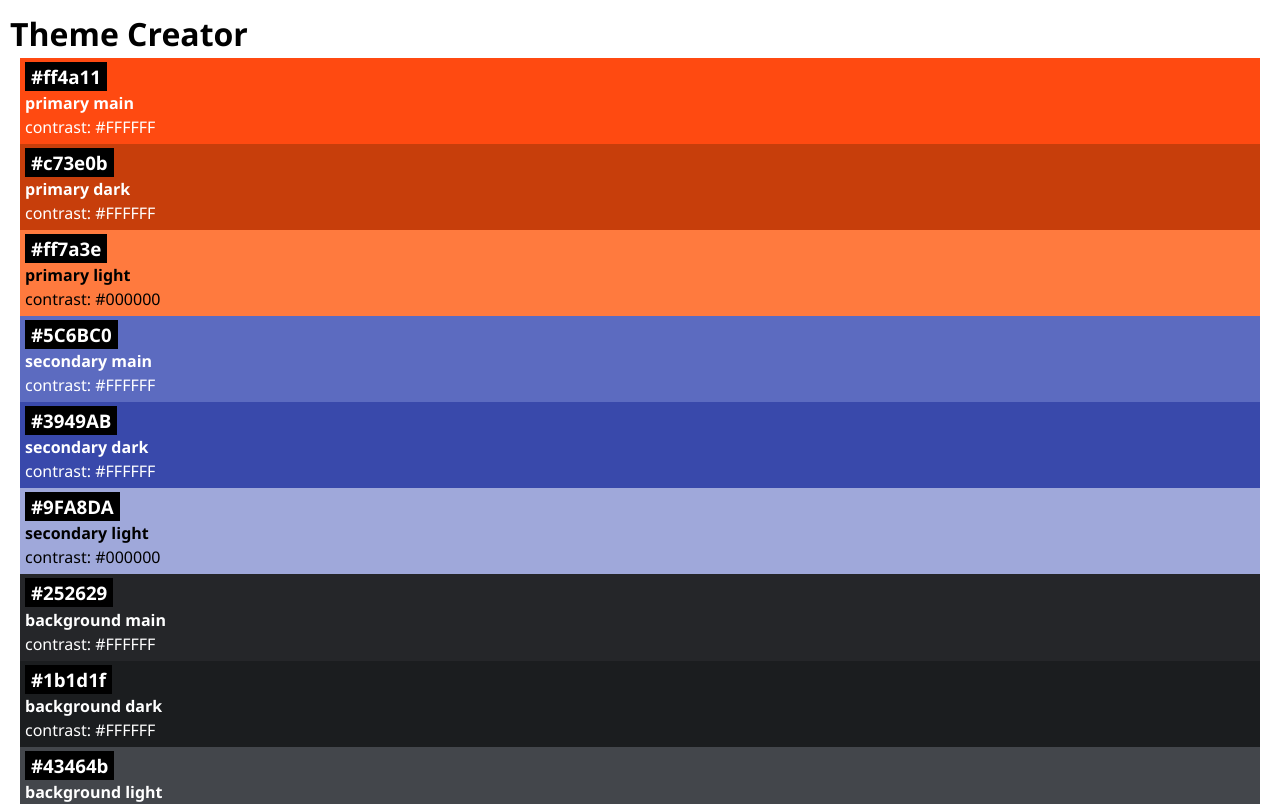
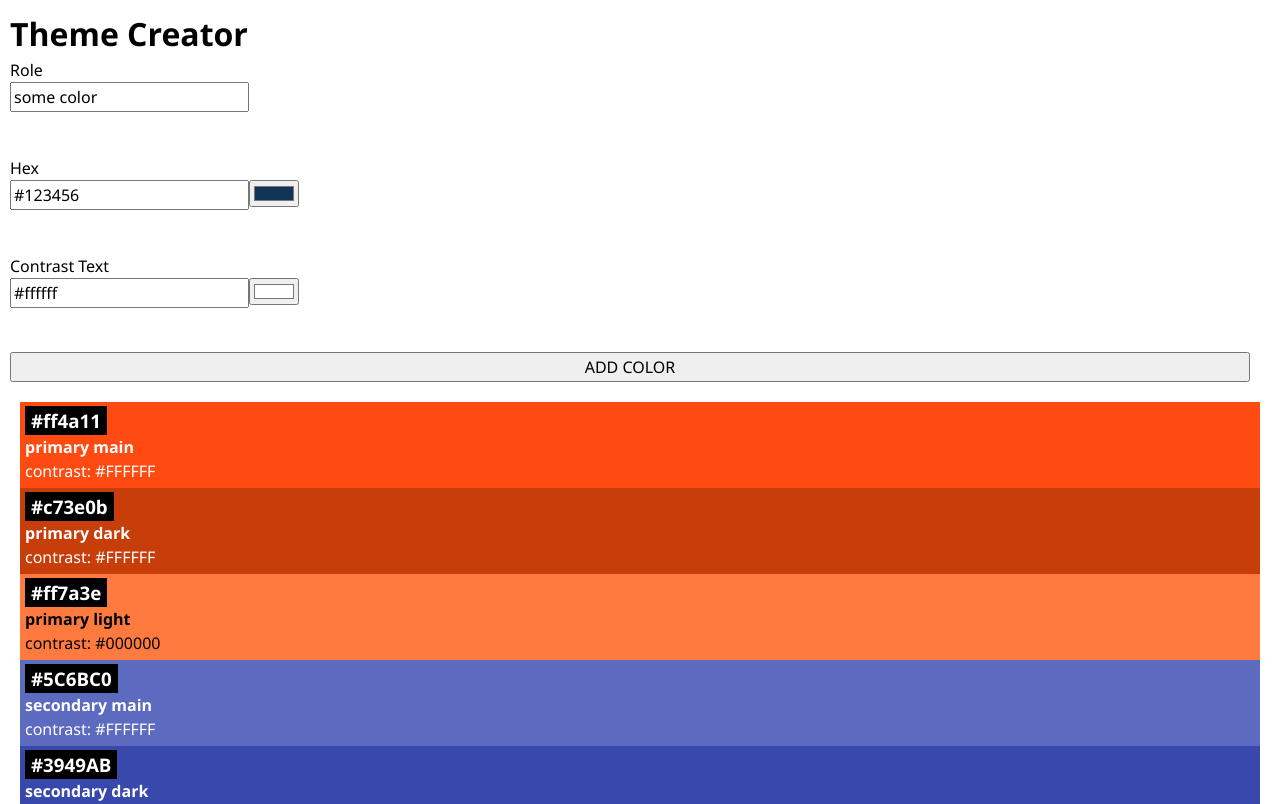
Before and after one commit to JohannesGrosseBoyman/recap-project-theme-creator, a React (Vite) app: page / in a window 1280 px wide. Shown: the top 804 px of the page. Built offline with nearby package versions, Linux system fonts and the light colour scheme.

Commit message:
add component ColorForm and write onSubmitColor function

```diff
--- a/package.json
+++ b/package.json
@@ -14,7 +14,8 @@
     "@octokit/rest": "^20.1.0",
     "dotenv": "^16.4.5",
     "react": "^18.2.0",
-    "react-dom": "^18.2.0"
+    "react-dom": "^18.2.0",
+    "uid": "^2.0.2"
   },
   "devDependencies": {
     "@types/react": "^18.2.66",
--- a/src/App.jsx
+++ b/src/App.jsx
@@ -1,13 +1,25 @@
 import { initialColors } from "./lib/colors";
 import Color from "./Components/Color/Color";
+import ColorForm from "./Components/ColorForm/ColorForm";
 import "./App.css";
+import { useState } from "react";
+import { uid } from "uid";
 
 function App() {
+  const [colors, setColors] = useState(initialColors);
+  console.log("colors: ", colors);
+
+  function onSubmitColor(data) {
+    return setColors([{ id: uid(), ...data }, ...colors]);
+  }
+
+
   return (
     <>
       <h1>Theme Creator</h1>
+      <ColorForm onSubmitColor={onSubmitColor} />
 
-      {initialColors.map((color) => {
+      {colors.map((color) => {
         return <Color key={color.id} color={color} />;
       })}
     </>
--- /dev/null
+++ b/src/Components/ColorForm/ColorForm.css
@@ -0,0 +1,7 @@
+.color-form {
+    display: flex;
+    flex-direction: column;
+    gap: 10px;
+    margin-bottom: 20px;
+    margin-right: 20px;
+}
--- /dev/null
+++ b/src/Components/ColorForm/ColorForm.jsx
@@ -0,0 +1,44 @@
+import ColorInput from "../ColorInput/ColorInput";
+import "./ColorForm.css";
+
+export default function ColorForm({
+  onSubmitColor,
+  initialData = { role: "some color", hex: "#123456", contrastText: "#ffffff" },
+}) {
+  function handleSubmit(event) {
+    event.preventDefault();
+    const formData = new FormData(event.target);
+    const data = Object.fromEntries(formData);
+    console.log("data: ", data);
+    onSubmitColor(data);
+  }
+
+  return (
+    <form className="color-form" onSubmit={handleSubmit}>
+      <label htmlFor="role">
+        Role
+        <br />
+        <input
+          type="text"
+          id="role"
+          name="role"
+          defaultValue={initialData.role}
+        />
+      </label>
+      <br />
+      <label htmlFor="hex">
+        Hex
+        <br />
+        <ColorInput id="hex" defaultValue={initialData.hex} />
+      </label>
+      <br />
+      <label htmlFor="contrastText">
+        Contrast Text
+        <br />
+        <ColorInput id="contrastText" defaultValue={initialData.contrastText} />
+      </label>
+      <br />
+      <button type="submit">ADD COLOR</button>
+    </form>
+  );
+}
--- /dev/null
+++ b/src/Components/ColorInput/ColorInput.jsx
@@ -0,0 +1,23 @@
+
+import { useState } from "react";
+
+export default function ColorInput({ id, defaultValue }) {
+  const [inputValue, setInputValue] = useState(defaultValue);
+
+  function handleInputValue(event) {
+    setInputValue(event.target.value);
+  }
+
+  return (
+    <>
+      <input
+        type="text"
+        id={id}
+        name={id}
+        value={inputValue}
+        onChange={handleInputValue}
+      />
+      <input type="color" value={inputValue} onChange={handleInputValue} />
+    </>
+  );
+}
```
Also changed, not shown: src/Components/ColorInput/ColorInput.css (added), 1 other file (tests, documents, lock files or other folders).
